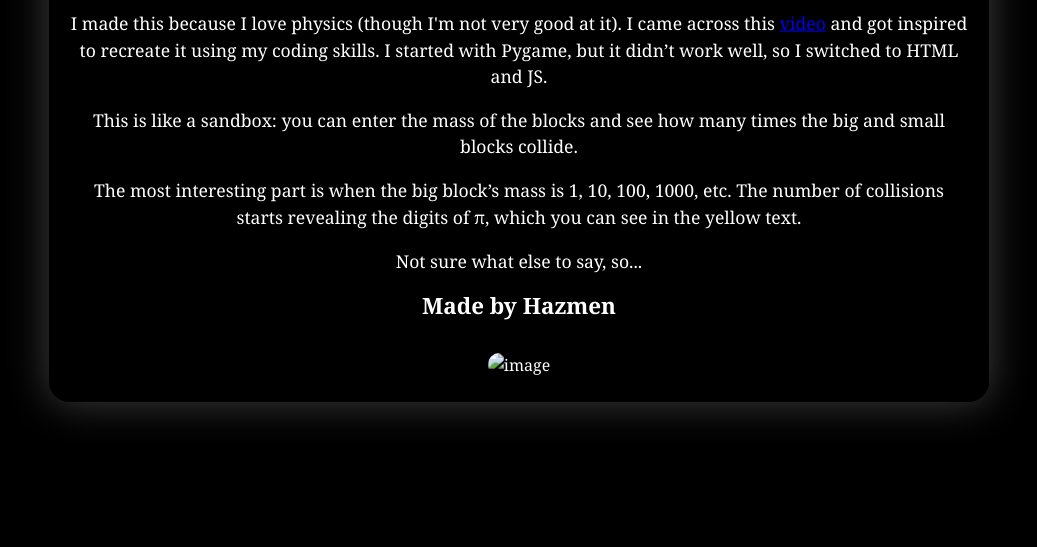
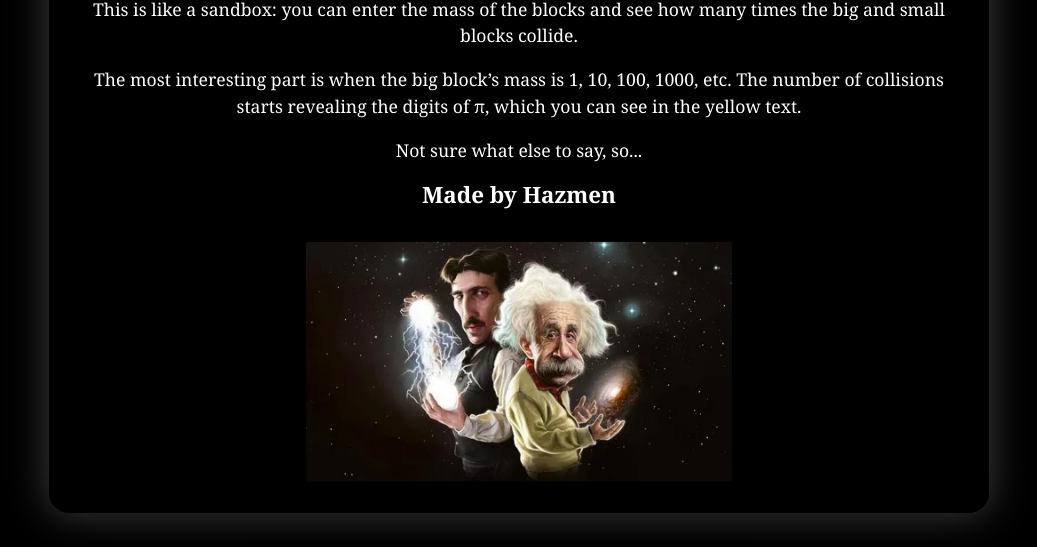
Before and after one commit to Hazmen/PIgame, a plain HTML site: page index.html in a window 1280 px wide. Both pictures are taken after a click on the button "About". Shown: the part 253-800 px from the top of the page, without its empty margins (121-1158 px from the left). Drawn offline with Linux system fonts and the light colour scheme.

Commit message:
Update index.html

```diff
--- a/index.html
+++ b/index.html
@@ -3,7 +3,7 @@
 <head>
     <meta charset="UTF-8">
     <meta name="viewport" content="width=device-width, initial-scale=1.0">
-    <link rel="stylesheet" href="/css/main.css">
+    <link rel="stylesheet" href="css/main.css">
     <script src="script.js" defer></script>
     <title>PIgame</title>
 </head>
@@ -33,7 +33,7 @@
         <p>The most interesting part is when the big block’s mass is 1, 10, 100, 1000, etc. The number of collisions starts revealing the digits of π, which you can see in the yellow text.</p>
         <p>Not sure what else to say, so...</p>
         <h3>Made by Hazmen</h3>
-        <img src="..images/idk.webp" alt="image" class="idkimg">
+        <img src="images/idk.webp" alt="image" class="idkimg">
         <button id="quit" style="position: absolute; top: 10px; right: 10px;" onclick="document.getElementById('aboutuh').style.display='none'; document.getElementById('menu').style.display='flex';">Back to Menu</button>
     </div>
 
@@ -54,7 +54,7 @@
         <p>The most interesting part is when the big block’s mass is 1, 10, 100, 1000, etc. The number of collisions starts revealing the digits of π, which you can see in the yellow text.</p>
         <p>Not sure what else to say, so...</p>
         <h3>Made by Hazmen</h3>
-        <img src="..images/idk.webp" alt="image" class="idkimg-mob">
+        <img src="images/idk.webp" alt="image" class="idkimg-mob">
         <!-- <button id="quit" style="position: absolute; top: 10px; right: 10px;" onclick="document.getElementById('aboutuh').style.display='none'; document.getElementById('menu').style.display='flex';">Back to Menu</button> -->
     </div>
 
```
